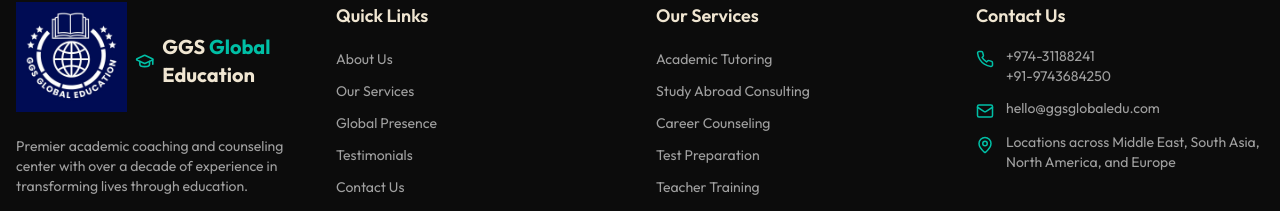
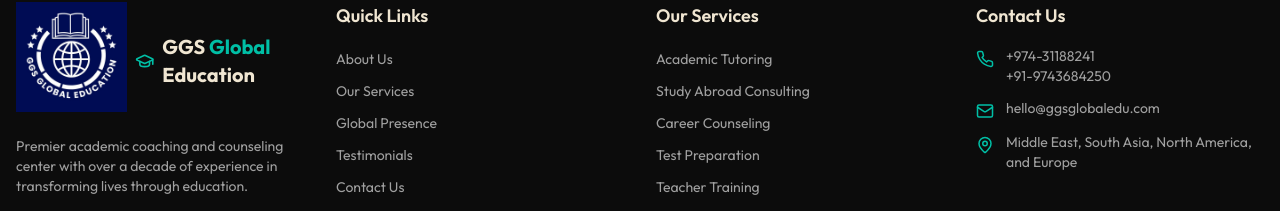
Before and after one commit to rahul-0000-code/ggs-global-web-elegance, a React (Vite) app: page / in a window 1280 px wide. Shown: the part 8914-9125 px from the top of the page. Built offline with nearby package versions, Linux system fonts and the light colour scheme.

Commit message:
Footer changes

```diff
--- a/src/components/Footer.tsx
+++ b/src/components/Footer.tsx
@@ -132,7 +132,7 @@ const Footer = () => {
               <li className="flex items-start gap-3">
                 <MapPin size={18} className="text-[#00bfa6] mt-1 shrink-0" />
                 <p className="text-[#a0a0a0] text-sm">
-                  Locations across Middle East, South Asia, North America, and Europe
+                  Middle East, South Asia, North America, and Europe
                 </p>
               </li>
             </ul>
```
